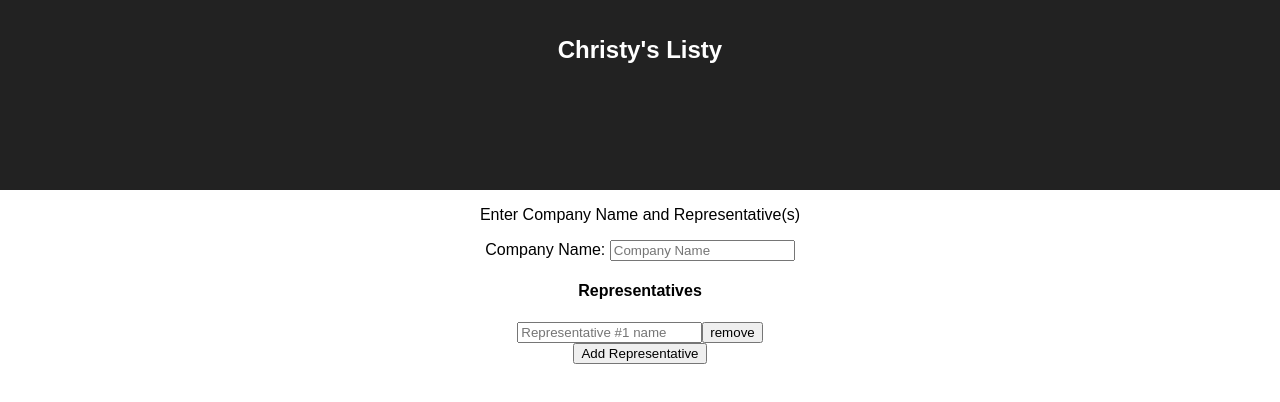
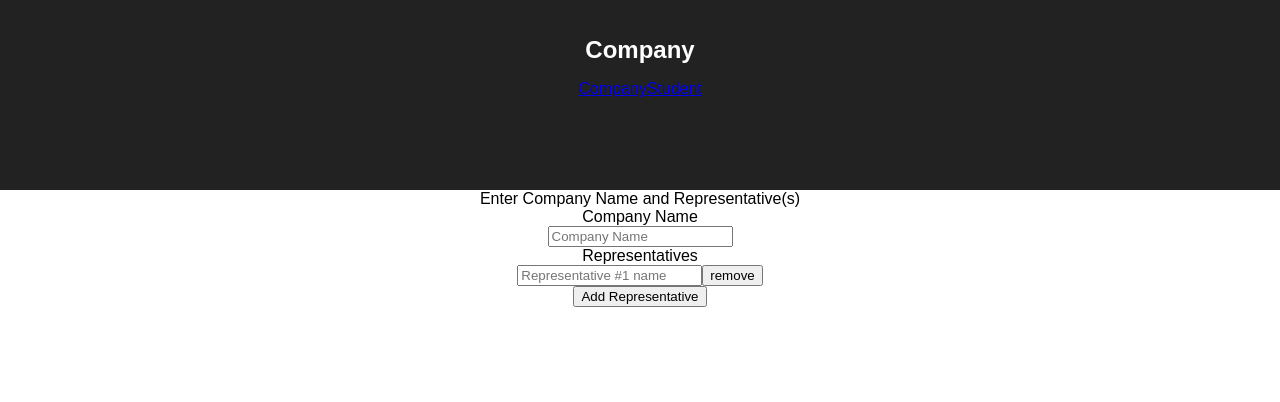
Before and after one commit to Roboronnie/christys-listy, a React (Create React App) app: page /#/company in a window 1280 px wide. Shown: the top 402 px of the page. Built offline with nearby package versions, Linux system fonts and the light colour scheme.

Commit message:
use react router dom to add a company view and a student view; student view has input field(s) to add student name

```diff
--- a/package.json
+++ b/package.json
@@ -5,6 +5,7 @@
   "dependencies": {
     "react": "^16.5.2",
     "react-dom": "^16.5.2",
+    "react-router-dom": "^4.3.1",
     "react-scripts": "1.1.5"
   },
   "scripts": {
--- a/src/App.js
+++ b/src/App.js
@@ -1,34 +1,25 @@
 import React, { Component } from 'react';
 import './App.css';
-import RepresentativeInputs from './RepresentativeInputs';
+
+import { HashRouter as Router, Route, Redirect, Switch } from 'react-router-dom';
+
+import Company from './Components/Company/Company';
+import Student from './Components/Student/Student';
+
 
 class App extends Component {
-  constructor(props) {
-    super(props);
-    this.state = {
-      moreRepresentative: 0,
-    }
-  }
-
-  addMoreRepresentatives = () => {
-    console.log('before click: ', this.state.moreRepresentative);
-    this.setState({
-      moreRepresentative: this.state.moreRepresentative + 1
-    });
-  };
 
   render() {
-    console.log('in render: ', this.state.moreRepresentative);
     return (
       <div className="App">
-        <header className="App-header">
-          <h1 className="App-title">Christy's Listy</h1>
-        </header>
-        <p>Enter Company Name and Representative(s)</p>
-        <label>Company Name: </label>
-        <input type="text" placeholder="Company Name" />
-        <br />
-        <RepresentativeInputs />
+      <Router>
+          <Switch>
+            <Redirect exact from="/" to="/company" />
+            <Route path="/company" component={Company} />
+            <Route path="/student" component={Student} />
+            <Route render={() => <h1>404</h1>} />
+          </Switch>
+        </Router>
       </div>
     );
   }
--- /dev/null
+++ b/src/Components/Company/Company.js
@@ -0,0 +1,23 @@
+import React, { Component } from 'react';
+import RepresentativeInputs from '../RepresentativeInputs/RepresentativeInputs';
+import NavBar from '../NavBar/NavBar.js';
+
+class Company extends Component {
+    render() {
+        return (
+            <div>
+                <header className="App-header">
+                    <h1 className="App-title">Company</h1>
+                    <NavBar />
+                </header>
+                <div>Enter Company Name and Representative(s)</div>
+                <div>Company Name </div>
+                <input type="text" placeholder="Company Name" />
+                <br />
+                <RepresentativeInputs />
+            </div>
+        )
+    }
+}
+
+export default Company;
--- /dev/null
+++ b/src/Components/NavBar/NavBar.js
@@ -0,0 +1,15 @@
+import React, { Component } from 'react';
+import { Link } from 'react-router-dom';
+
+class NavBar extends Component {
+    render() {
+        return (
+            <div>
+                <Link to="/company" >Company</Link>
+                <Link to="/student" >Student</Link>
+            </div>
+        )
+    }
+}
+
+export default NavBar;
--- a/src/RepresentativeInputs.js
+++ b/src/Components/RepresentativeInputs/RepresentativeInputs.js
@@ -17,11 +17,6 @@ class RepresentativeInputs extends Component {
         this.setState({ representatives: newRepresentatives });
     }
 
-    handleSubmit = () => {
-        const { name, representatives } = this.state;
-        alert(`Incorporated: ${name} with ${representatives.length} representatives`);
-    }
-
     handleAddRepresentative = () => {
         this.setState({
             representatives: this.state.representatives.concat([{ name: '' }])
@@ -38,7 +33,7 @@ class RepresentativeInputs extends Component {
         console.log(this.state.representatives)
         return (
             <form onSubmit={this.handleSubmit}>
-                <h4>Representatives</h4>
+                <div>Representatives</div>
                 {this.state.representatives.map((representative, index) => (
                     <div key={index}>
                         <input
--- /dev/null
+++ b/src/Components/Student/Student.js
@@ -0,0 +1,19 @@
+import React, { Component } from 'react';
+import NavBar from '../NavBar/NavBar.js';
+import StudentInputs from '../StudentInputs/StudentInputs';
+
+class Student extends Component {
+    render() {
+        return (
+            <div>
+                <header className="App-header">
+                    <h1 className="App-title">Student</h1>
+                    <NavBar />
+                </header>
+                <StudentInputs />
+            </div>
+        )
+    }
+}
+
+export default Student;
--- /dev/null
+++ b/src/Components/StudentInputs/StudentInputs.js
@@ -0,0 +1,54 @@
+import React, { Component } from 'react';
+
+class StudentInputs extends Component {
+    constructor() {
+        super();
+        this.state = {
+            name: '',
+            students: [{ name: '' }],
+        };
+    }
+
+    handleStudentNameChange = (index) => (event) => {
+        const newStudentss = this.state.students.map((student, sindex) => {
+            if (index !== sindex) return student;
+            return { ...student, name: event.target.value };
+        });
+        this.setState({ students: newStudentss });
+    }
+
+    handleAddStudent = () => {
+        this.setState({
+            students: this.state.students.concat([{ name: '' }])
+        });
+    }
+
+    handleRemoveStudent = (index) => () => {
+        this.setState({
+            students: this.state.students.filter((s, sindex) => index !== sindex)
+        });
+    }
+
+    render() {
+        console.log(this.state.students)
+        return (
+            <form>
+                <div>Students</div>
+                {this.state.students.map((student, index) => (
+                    <div key={index}>
+                        <input
+                            type="text"
+                            placeholder={`Student #${index + 1} name`}
+                            value={student.name}
+                            onChange={this.handleStudentNameChange(index)}
+                        />
+                        <button type="button" onClick={this.handleRemoveStudent(index)}>remove</button>
+                    </div>
+                ))}
+                <button type="button" onClick={this.handleAddStudent}>Add Students</button>
+            </form>
+        )
+    }
+}
+
+export default StudentInputs;
```
Also changed, not shown: 1 other file (tests, documents, lock files or other folders).
